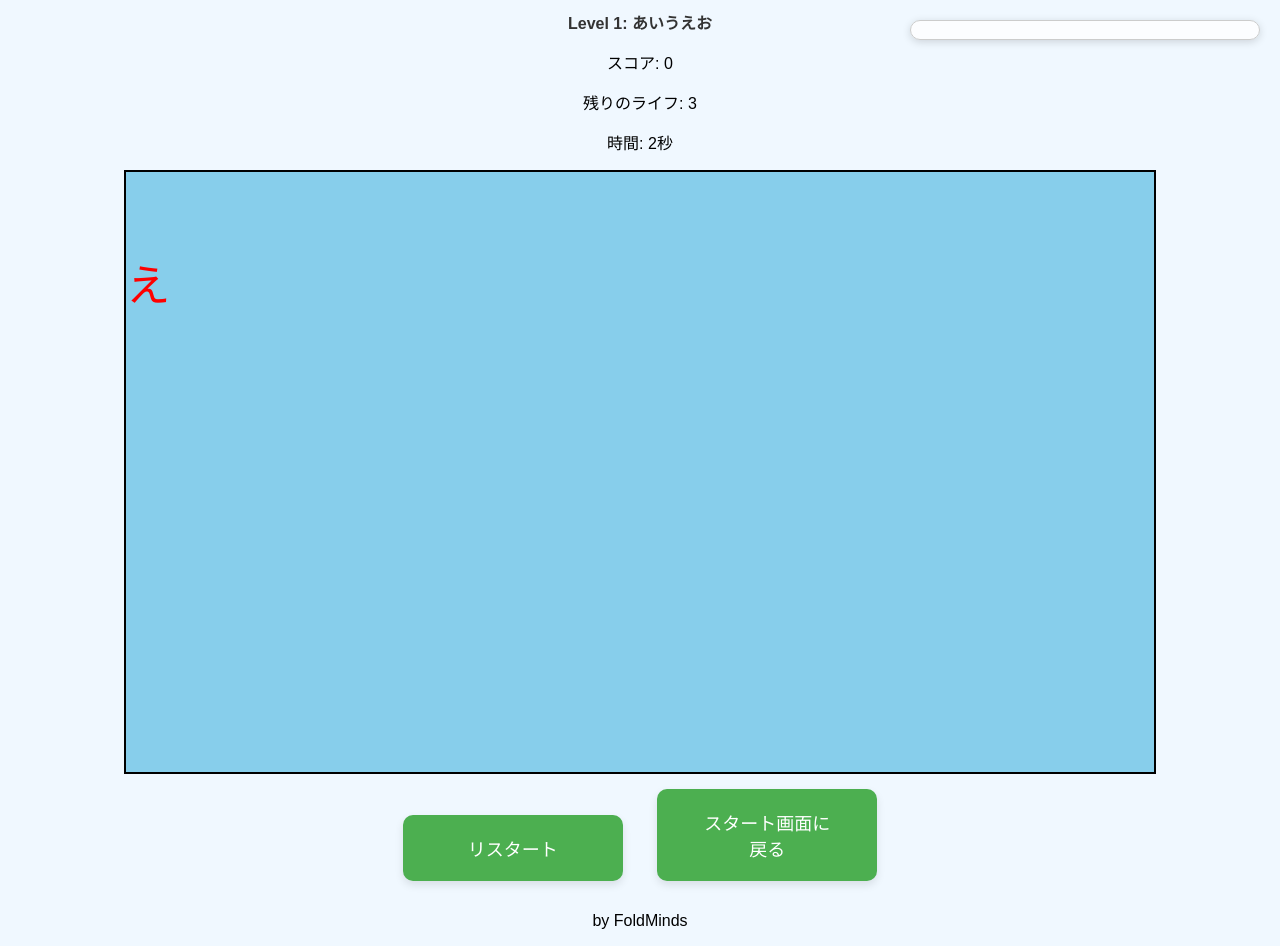
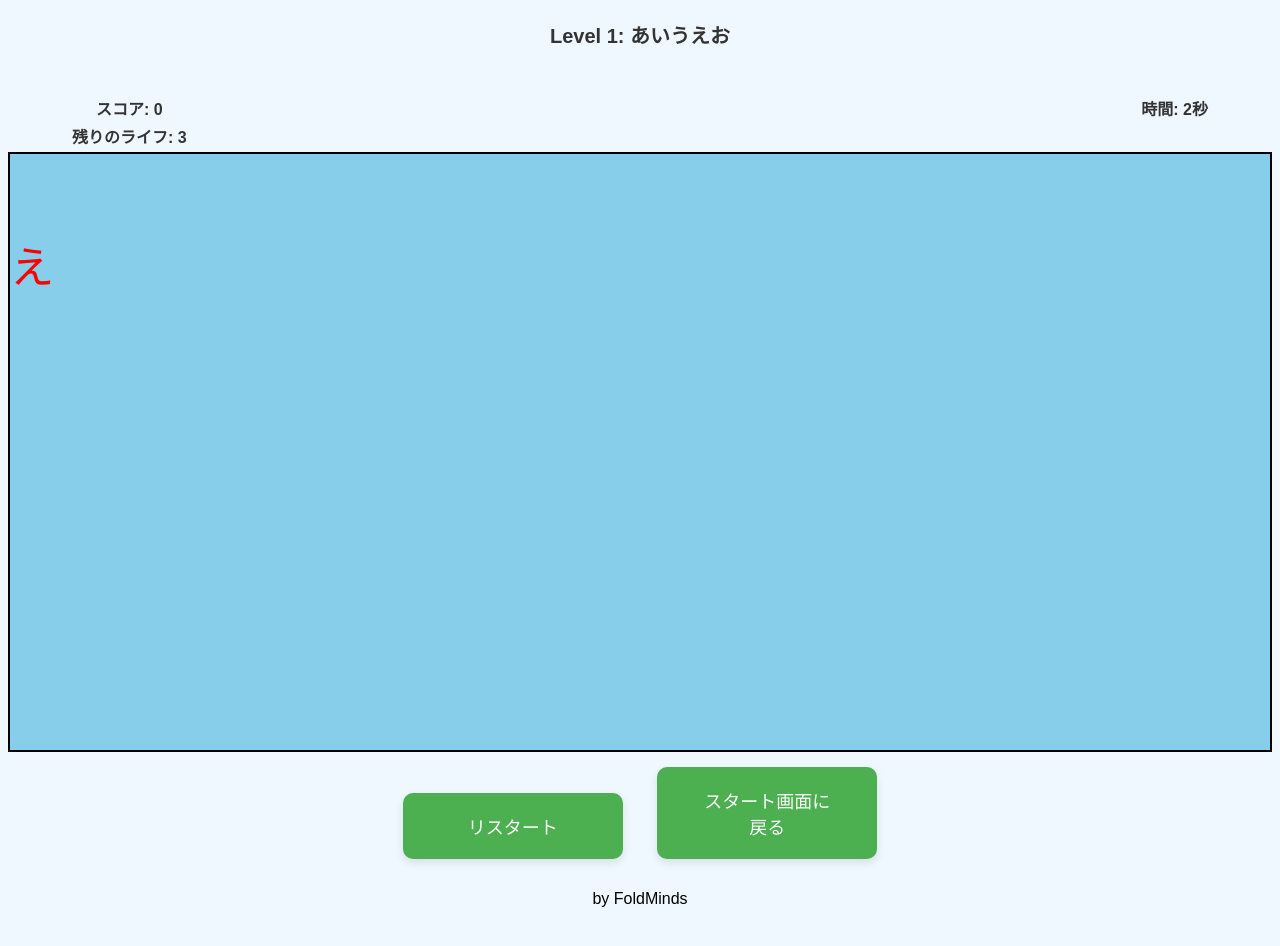
Before and after one commit to FoldMinds/FallingTyper, a plain HTML site: page index.html in a window 1280 px wide. Both pictures are taken after a click on the button "Romaji🔰". After the commit the page ends 924 px from the top, so only its background shows below. Drawn offline with Linux system fonts and the light colour scheme.

Commit message:
css 0.1 update
another day another week

```diff
--- a/style.css
+++ b/style.css
@@ -6,12 +6,14 @@ body {
 
 #game-container {
     position: relative;
-    width: 900px;
-    height: 600px;
-    margin: auto;
+    width: 100%;
+    height: calc(100vh - 200px);
+    margin: 0 auto;
+    padding: 0 5vw;
     border: 2px solid black;
     overflow: hidden;
     background-color: skyblue;
+    box-sizing: border-box;
 }
 
 .balloon {
@@ -59,16 +61,10 @@ button:disabled {
 }
 
 #progress-container {
-    position: absolute;
-    top: 20px;
-    right: 20px;
-    width: 220px;
-    background-color: #ffffffcc;
-    border: 1px solid #ccc;
-    border-radius: 12px;
-    box-shadow: 0 2px 8px rgba(0, 0, 0, 0.15);
-    overflow: hidden;
-    padding: 10px;
+    position: relative;
+    margin: 0 auto 20px;
+    padding: 0 5vw;
+    box-sizing: border-box;
 }
 
 #progress-bar {
@@ -81,8 +77,8 @@ button:disabled {
 }
 
 #level-text {
-    margin-top: 10px;
-    font-size: 16px;
+    margin: 20px auto 5px;
+    font-size: 20px;
     font-weight: bold;
     color: #333;
     text-align: center;
@@ -91,3 +87,24 @@ button:disabled {
 #start-button {
     content: "プレイ（オリジナル）";
 }
+
+#top-bar {
+    display: flex;
+    justify-content: space-between;
+    align-items: flex-start;
+    padding: 0 5vw;
+    margin-top: 10px;
+}
+
+.left-info, .right-info {
+    font-size: 16px;
+    font-weight: bold;
+    color: #333;
+}
+
+.left-info p,
+.right-info p {
+    margin: 4px 0;
+}
+
+/* Edu Version 0.1 */
```
